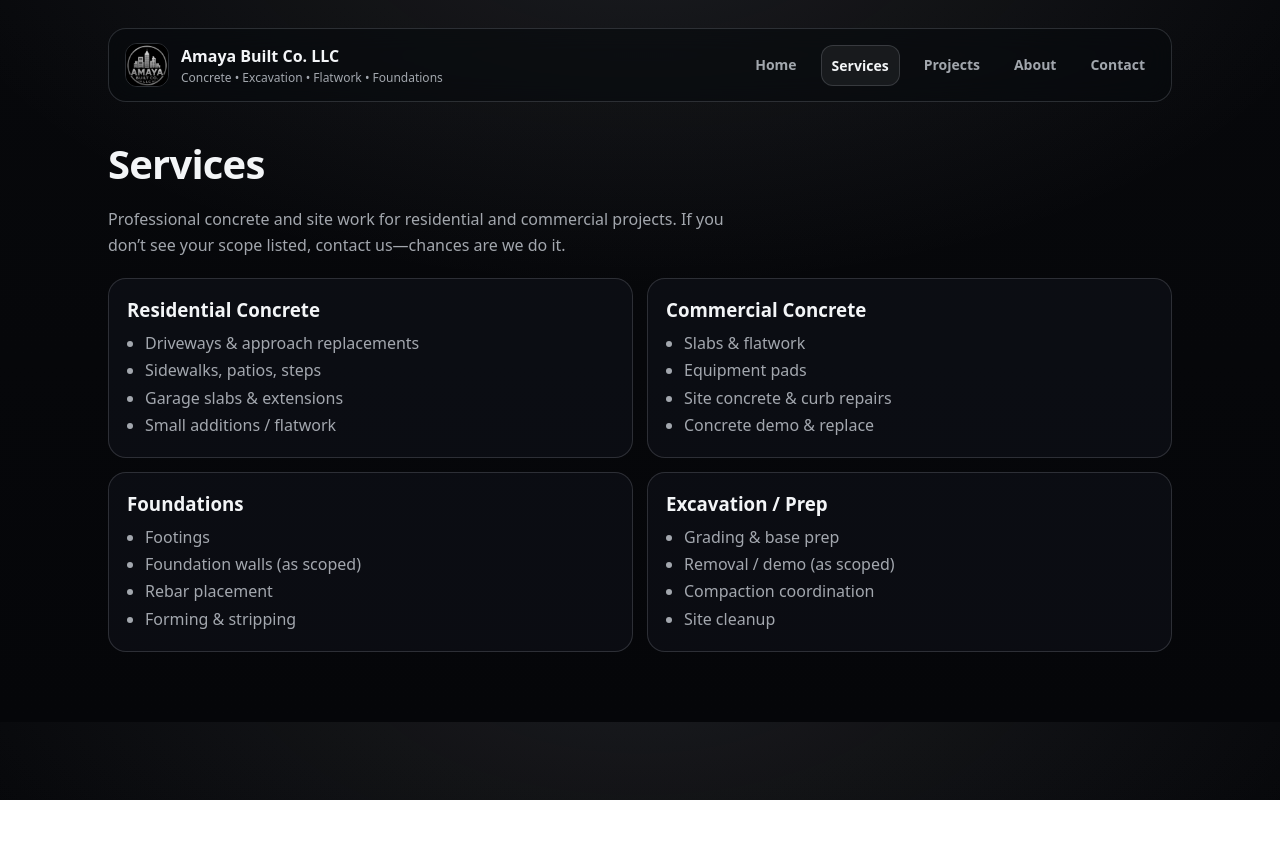
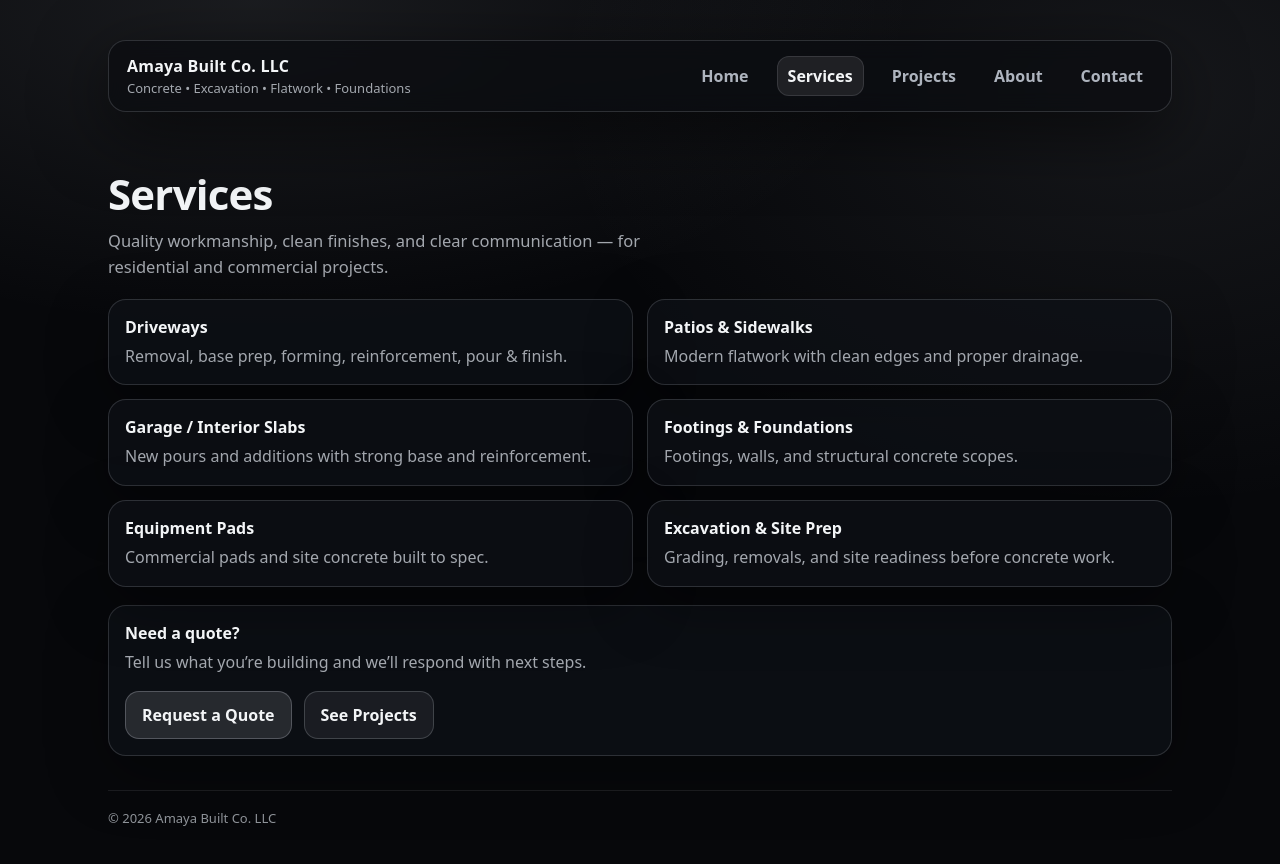
Before and after one commit to hamaya-star/amayabuiltco, a plain HTML site: page services.html in a window 1280 px wide. Before the commit the page ends 800 px from the top, so only its background shows below. Drawn offline with Linux system fonts and the light colour scheme.

Commit message:
Update services.html

```diff
--- a/services.html
+++ b/services.html
@@ -2,39 +2,19 @@
 <html lang="en">
 <head>
   <meta charset="UTF-8" />
-  <meta name="viewport" content="width=device-width, initial-scale=1" />
+  <meta name="viewport" content="width=device-width,initial-scale=1" />
   <title>Services | Amaya Built Co. LLC</title>
-  <style>
-    :root{--bg:#07080b;--card:#0f1117;--silver:#c9ced6;--muted:#c9ced6cc;--line:rgba(201,206,214,.18);--text:#f3f5f7;}
-    *{box-sizing:border-box}
-    body{margin:0;font-family:system-ui,-apple-system,Segoe UI,Roboto,Helvetica,Arial;background:radial-gradient(1200px 600px at 50% -10%, rgba(201,206,214,.10), transparent 60%),linear-gradient(180deg,#07080b 0%,#050609 100%);color:var(--text)}
-    a{color:inherit;text-decoration:none}
-    .wrap{max-width:1100px;margin:0 auto;padding:28px 18px 70px}
-    .topbar{position:sticky;top:14px;z-index:50;background:rgba(8,10,14,.62);backdrop-filter:blur(12px);border:1px solid var(--line);border-radius:18px;padding:14px 16px;display:flex;align-items:center;gap:16px}
-    .brand{display:flex;align-items:center;gap:12px}
-    .mark{width:44px;height:44px;border-radius:12px;border:1px solid var(--line);overflow:hidden}
-    .mark img{width:100%;height:100%;object-fit:cover}
-    .brand h1{font-size:16px;margin:0}
-    .brand p{margin:2px 0 0;font-size:12px;color:var(--muted)}
-    .nav{margin-left:auto;display:flex;gap:14px;flex-wrap:wrap}
-    .nav a{padding:10px 10px;border-radius:12px;color:var(--muted);font-weight:600;font-size:14px}
-    .nav a.active{color:var(--text);background:rgba(255,255,255,.06);border:1px solid var(--line)}
-    .pageTitle{margin:34px 0 10px;font-size:40px;letter-spacing:-.02em}
-    .lead{color:var(--muted);max-width:70ch;line-height:1.6}
-    .grid{display:grid;grid-template-columns:repeat(2,minmax(0,1fr));gap:14px;margin-top:20px}
-    .card{background:rgba(15,17,23,.7);border:1px solid var(--line);border-radius:18px;padding:18px}
-    .card h3{margin:0 0 8px}
-    .card ul{margin:0;padding-left:18px;color:var(--muted);line-height:1.7}
-    @media (max-width:900px){.grid{grid-template-columns:1fr}}
-  </style>
+  <link rel="stylesheet" href="style.css">
 </head>
 <body>
-  <div class="wrap">
-    <header class="topbar">
-      <a class="brand" href="index.html">
-        <span class="mark"><img src="assets/logo.png" alt="Amaya Built Co. LLC" /></span>
-        <span><h1>Amaya Built Co. LLC</h1><p>Concrete • Excavation • Flatwork • Foundations</p></span>
-      </a>
+
+  <div class="container topbar">
+    <div class="navShell">
+      <div class="brand">
+        <div class="name">Amaya Built Co. LLC</div>
+        <div class="tag">Concrete • Excavation • Flatwork • Foundations</div>
+      </div>
+
       <nav class="nav">
         <a href="index.html">Home</a>
         <a class="active" href="services.html">Services</a>
@@ -42,49 +22,56 @@
         <a href="about.html">About</a>
         <a href="contact.html">Contact</a>
       </nav>
-    </header>
+    </div>
+  </div>
 
-    <h2 class="pageTitle">Services</h2>
-    <p class="lead">Professional concrete and site work for residential and commercial projects. If you don’t see your scope listed, contact us—chances are we do it.</p>
+  <div class="container">
+    <h1 class="h1" style="font-size:42px;margin-top:18px">Services</h1>
+    <p class="lead">Quality workmanship, clean finishes, and clear communication — for residential and commercial projects.</p>
 
-    <section class="grid">
+    <div class="split">
       <div class="card">
-        <h3>Residential Concrete</h3>
-        <ul>
-          <li>Driveways & approach replacements</li>
-          <li>Sidewalks, patios, steps</li>
-          <li>Garage slabs & extensions</li>
-          <li>Small additions / flatwork</li>
-        </ul>
+        <h3>Driveways</h3>
+        <p>Removal, base prep, forming, reinforcement, pour & finish.</p>
       </div>
       <div class="card">
-        <h3>Commercial Concrete</h3>
-        <ul>
-          <li>Slabs & flatwork</li>
-          <li>Equipment pads</li>
-          <li>Site concrete & curb repairs</li>
-          <li>Concrete demo & replace</li>
-        </ul>
+        <h3>Patios & Sidewalks</h3>
+        <p>Modern flatwork with clean edges and proper drainage.</p>
       </div>
       <div class="card">
-        <h3>Foundations</h3>
-        <ul>
-          <li>Footings</li>
-          <li>Foundation walls (as scoped)</li>
-          <li>Rebar placement</li>
-          <li>Forming & stripping</li>
-        </ul>
+        <h3>Garage / Interior Slabs</h3>
+        <p>New pours and additions with strong base and reinforcement.</p>
       </div>
       <div class="card">
-        <h3>Excavation / Prep</h3>
-        <ul>
-          <li>Grading & base prep</li>
-          <li>Removal / demo (as scoped)</li>
-          <li>Compaction coordination</li>
-          <li>Site cleanup</li>
-        </ul>
+        <h3>Footings & Foundations</h3>
+        <p>Footings, walls, and structural concrete scopes.</p>
       </div>
-    </section>
+      <div class="card">
+        <h3>Equipment Pads</h3>
+        <p>Commercial pads and site concrete built to spec.</p>
+      </div>
+      <div class="card">
+        <h3>Excavation & Site Prep</h3>
+        <p>Grading, removals, and site readiness before concrete work.</p>
+      </div>
+    </div>
+
+    <div class="section">
+      <div class="card">
+        <h3>Need a quote?</h3>
+        <p>Tell us what you’re building and we’ll respond with next steps.</p>
+        <div class="btnRow">
+          <a class="btn primary" href="contact.html">Request a Quote</a>
+          <a class="btn" href="projects.html">See Projects</a>
+        </div>
+      </div>
+    </div>
+
+    <div class="footer">© <span id="y"></span> Amaya Built Co. LLC</div>
   </div>
+
+  <script>
+    document.getElementById("y").textContent = new Date().getFullYear();
+  </script>
 </body>
 </html>
```
